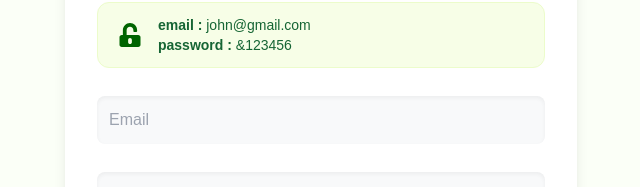
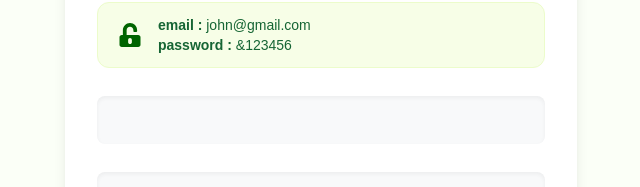
Before and after one commit to Cho-yunah/wanted-pre-onboarding-challenge-fe-27, a React (Vite) app in the folder frontend/: page /auth in a window 1280 px wide. Shown: the part 339-526 px from the top of the page, without its empty margins (319-959 px from the left). Built offline with nearby package versions, Linux system fonts and the light colour scheme.

Commit message:
Feat. 컴포넌트 추가로 분리 및 디테일 수정 - TestAccountInfo 컴포넌트 분리 - utils 에 공통 디자인 반환 함수 추가

```diff
--- a/frontend/src/components/auth/ErrorMessage.tsx
+++ b/frontend/src/components/auth/ErrorMessage.tsx
@@ -1,5 +1,3 @@
-import React from "react";
-
 const ErrorMessage = ({ message }: { message: string }) => {
   if (!message) return null;
   return <p className="text-red-500 text-xs">{message}</p>;
--- a/frontend/src/components/auth/LoginForm.tsx
+++ b/frontend/src/components/auth/LoginForm.tsx
@@ -1,8 +1,11 @@
 import { useState } from "react";
-import { FaUnlockAlt } from "react-icons/fa";
 import { z } from "zod";
-import { extractErrors } from "../../config/utils/validation";
+import {
+  extractErrors,
+  getInputClassName,
+} from "../../config/utils/validation";
 import ErrorMessage from "./ErrorMessage";
+import TestAccountInfo from "./TestAccountInfo";
 
 interface LoginFormErrors {
   email: string;
@@ -15,7 +18,7 @@ const schema = z.object({
 });
 
 const LoginForm = () => {
-  const [errors, setErrors] = useState({
+  const [errors, setErrors] = useState<LoginFormErrors>({
     email: "",
     password: "",
   });
@@ -36,7 +39,7 @@ const LoginForm = () => {
       return;
     }
     setErrors({} as LoginFormErrors);
-    console.log("폼 제출 성공:", result.data);
+    // console.log("폼 제출 성공:", result.data);
   };
 
   return (
@@ -45,17 +48,8 @@ const LoginForm = () => {
         <h1 className="text-2xl font-bold">Welcome!</h1>
         <p className="text-gray-500">Please login to your account.</p>
       </div>
-      <div className="flex items-center my-1 p-3 px-5 bg-lime-50 border-[1px] border-lime-100 rounded-xl">
-        <FaUnlockAlt size={24} color="darkgreen" />
-        <div className="flex flex-col mx-4 text-green-800 text-sm">
-          <p>
-            <strong>email :</strong> john@gmail.com
-          </p>
-          <p>
-            <strong>password :</strong> &123456
-          </p>
-        </div>
-      </div>
+      <TestAccountInfo />
+
       <form
         onSubmit={handleSubmit}
         className="flex flex-col mt-7 mb-1 space-y-2"
@@ -63,23 +57,16 @@ const LoginForm = () => {
         <input
           type="email"
           name="email"
-          placeholder="Email"
-          className={`bg-[#f8f9fa] shadow-inner p-3 rounded-lg ${
-            errors.email ? "border-red-500 border-[1px]" : "mb-5"
-          }`}
+          className={getInputClassName(!!errors.email)}
         />
         <ErrorMessage message={errors.email} />
-
         <input
           type="password"
           name="password"
           placeholder="Password"
-          className={`bg-[#f8f9fa] shadow-inner p-3 rounded-lg ${
-            errors.password ? "border-red-500 border-[1px]" : "!mb-5"
-          }`}
+          className={getInputClassName(!!errors.password)}
         />
         <ErrorMessage message={errors.password} />
-
         <button
           type="submit"
           className="bg-yellow-400 p-3 mt-5 rounded-lg text-white font-bold"
--- /dev/null
+++ b/frontend/src/components/auth/TestAccountInfo.tsx
@@ -0,0 +1,19 @@
+import { FaUnlockAlt } from "react-icons/fa";
+
+const TestAccountInfo = () => {
+  return (
+    <div className="flex items-center my-1 p-3 px-5 bg-lime-50 border-[1px] border-lime-100 rounded-xl">
+      <FaUnlockAlt size={24} color="darkgreen" />
+      <div className="flex flex-col mx-4 text-green-800 text-sm">
+        <p>
+          <strong>email :</strong> john@gmail.com
+        </p>
+        <p>
+          <strong>password :</strong> &123456
+        </p>
+      </div>
+    </div>
+  );
+};
+
+export default TestAccountInfo;
--- a/frontend/src/config/utils/validation.ts
+++ b/frontend/src/config/utils/validation.ts
@@ -4,11 +4,14 @@ interface ErrorMap {
   [key: string]: string;
 }
 
-const extractErrors = (zodError: ZodError): ErrorMap => {
+export const extractErrors = (zodError: ZodError): ErrorMap => {
   return zodError.errors.reduce((acc: ErrorMap, error: ZodIssue) => {
     acc[error.path[0]] = error.message;
     return acc;
   }, {});
 };
 
-export { extractErrors };
+export const getInputClassName = (hasError: boolean) =>
+  `bg-[#f8f9fa] shadow-inner p-3 rounded-lg ${
+    hasError ? "border-red-500 border-[1px]" : "!mb-5"
+  }`;
```
Also changed, not shown: 1 other file (tests, documents, lock files or other folders).
